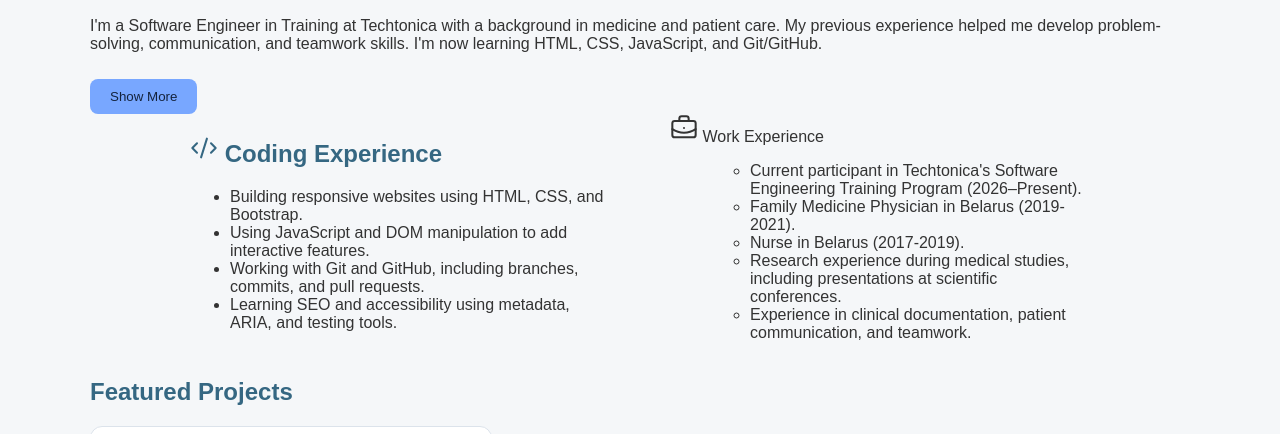
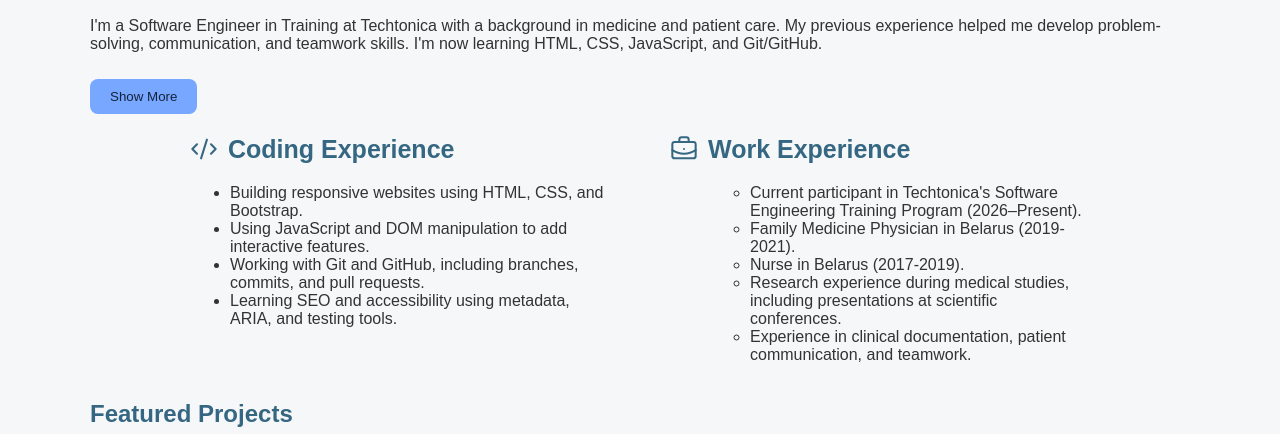
Before and after one commit to aksanaantaniuk888-bit/portfolio-website, a plain HTML site: page index.html in a window 1280 px wide. Shown: the part 407-841 px from the top of the page. Drawn offline with Linux system fonts and the light colour scheme.

Commit message:
fix experience heading

```diff
--- a/index.html
+++ b/index.html
@@ -85,6 +85,7 @@
                 </ul>
             </section>
             <section>
+                <h2 class="override">
                     <svg xmlns="http://www.w3.org/2000/svg" width="28" height="28" viewBox="0 0 24 24" fill="none"
                         stroke="currentColor" stroke-width="1.75" stroke-linecap="round" stroke-linejoin="round"
                         class="lucide lucide-briefcase-business preview-icon">
@@ -95,8 +96,6 @@
                     </svg>
                     Work Experience
                 </h2>
-
-
                 <ul>
                     <ul>
                         <li>Current participant in Techtonica's Software Engineering Training Program (2026–Present).
--- a/styles.css
+++ b/styles.css
@@ -30,6 +30,13 @@ h2 {
 
 .experience section {
     flex: 1;
+}
+
+/* Experience icons */
+.experience h2 {
+    display: flex;
+    align-items: center;
+    gap: 10px;
 }
 
 /*photo - right, and text - left */
@@ -85,6 +92,17 @@ fieldset {
 
 .override {
     color: #356782;
+}
+
+/* Code and Work Experience heading */
+.experience h2,
+.experience h2.override {
+    color: #356782;
+    font-size: 25px;
+    font-weight: bold;
+    display: flex;
+    align-items: center;
+    gap: 10px;
 }
 
 
```
Lines whose indentation alone changed are shown as unchanged.
